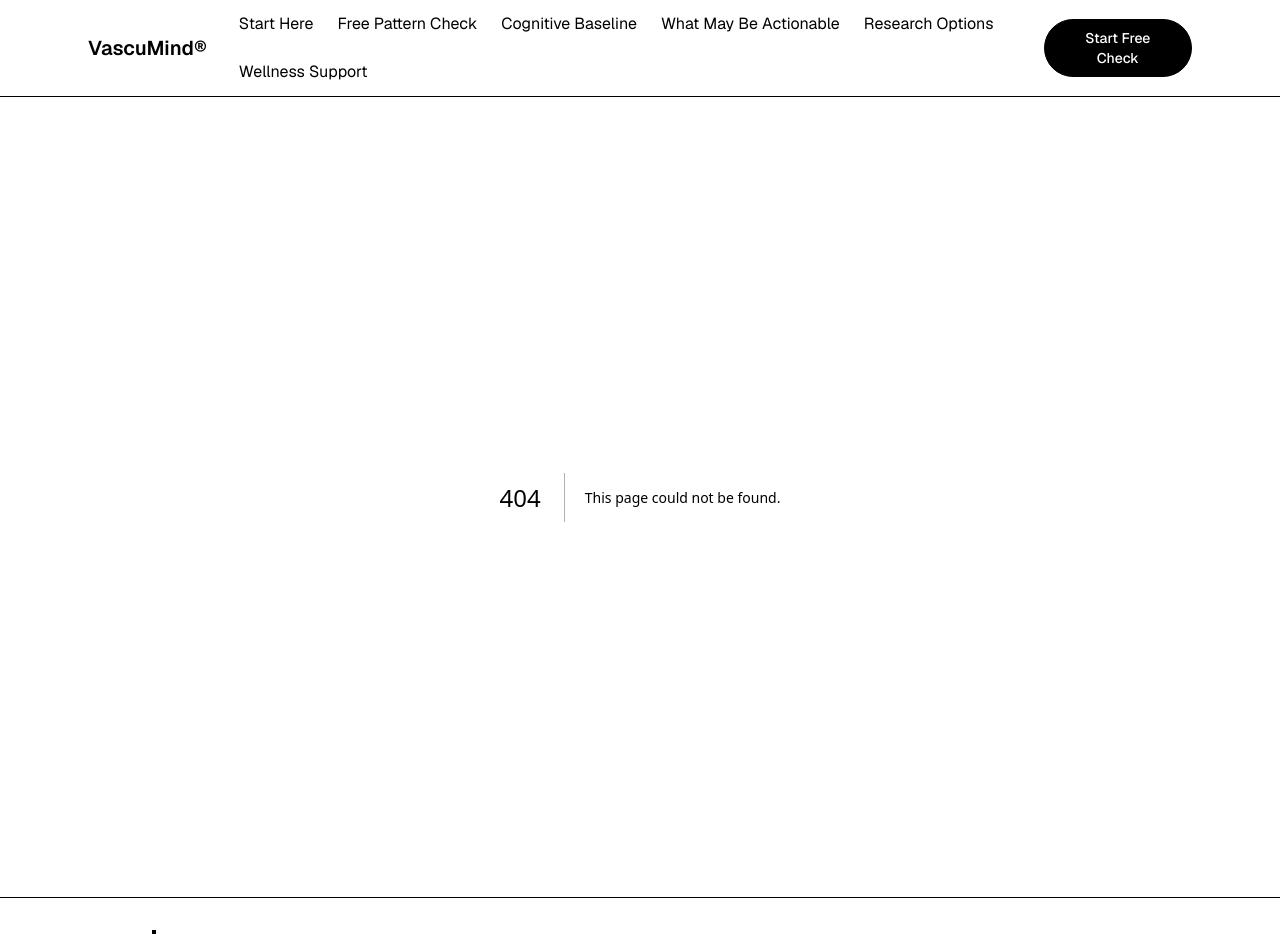
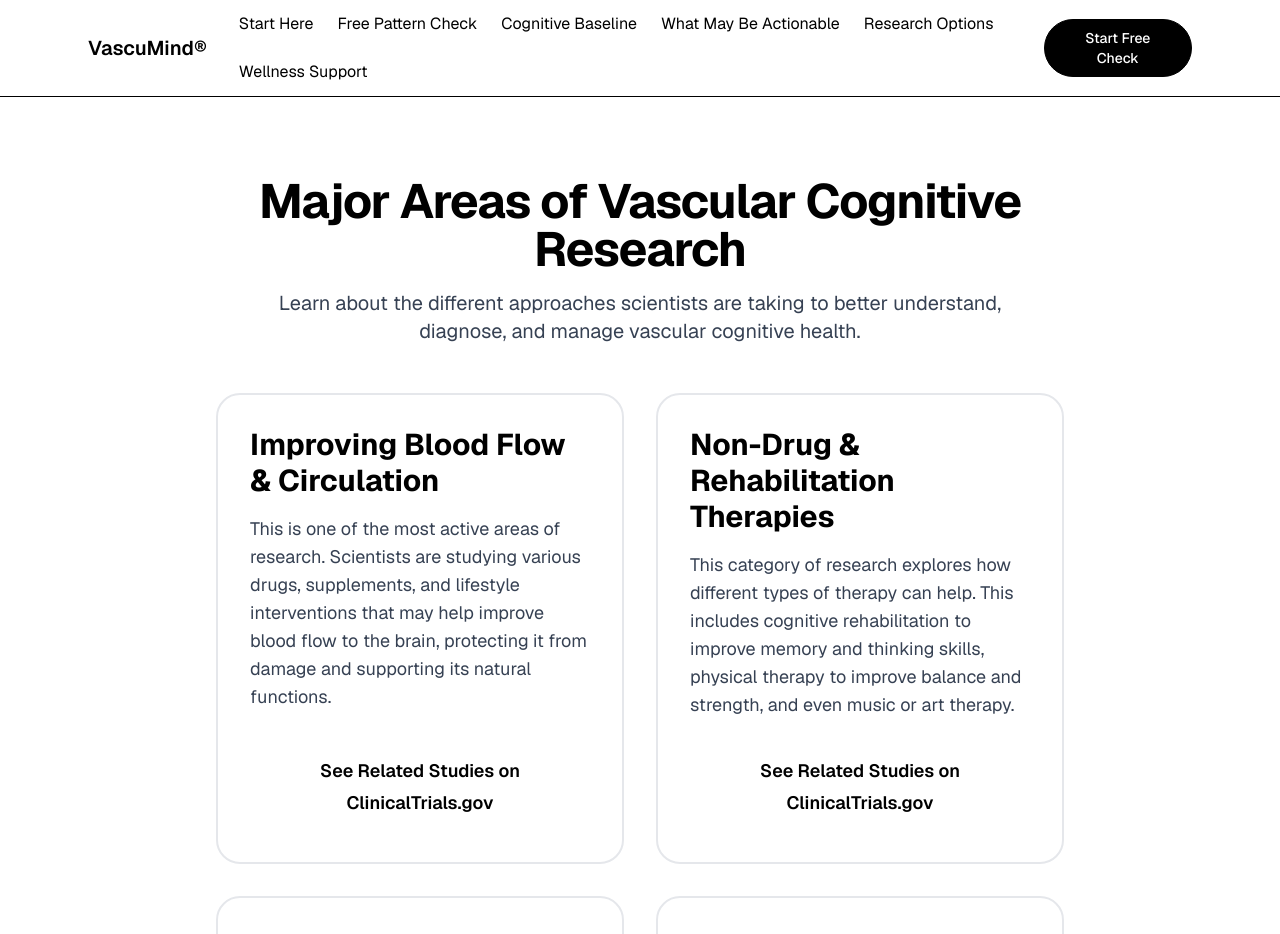
Before and after one commit to croomlawrence/vasculardementia.ai, a Next.js app: page /research/areas-of-study in a window 1280 px wide. Before the commit this address had no page. Shown: the top 934 px of the page. Built offline with nearby package versions, Linux system fonts and the light colour scheme.

Commit message:
feat: add educational research areas page

```diff
--- a/app/clinical-trials/page.tsx
+++ b/app/clinical-trials/page.tsx
@@ -30,10 +30,23 @@ export default function ClinicalTrialsPage() {
         </div>
       </div>
 
-      <div className="text-center">
+      <div className="text-center border-t pt-12 mt-12">
+        <h2 className="text-4xl font-semibold tracking-tight mb-6">Learn About Different Types of Research</h2>
+        <p className="text-xl text-gray-700 mb-10 max-w-3xl mx-auto">
+          Not all clinical trials are the same. Explore the major categories of research being done to better understand and treat vascular cognitive conditions.
+        </p>
+        <Link
+          href="/research/areas-of-study"
+          className="btn-secondary inline-block px-12 py-4 rounded-full text-xl font-semibold focus:outline focus:outline-4 focus:outline-white"
+        >
+          Explore Areas of Study
+        </Link>
+      </div>
+
+      <div className="text-center border-t pt-12 mt-12">
         <h2 className="text-4xl font-semibold tracking-tight mb-6">Is a Clinical Trial Right for You?</h2>
         <p className="text-xl text-gray-700 mb-10 max-w-3xl mx-auto">
-          Our goal is to connect interested and qualified individuals with our clinical research partners. The first step is a short, anonymous pre-screener to see if you may be a preliminary fit for any current or future studies.
+          If you're ready, the first step is a short, anonymous pre-screener to see if you may be a preliminary fit for any current or future studies.
         </p>
 
         <Link
--- /dev/null
+++ b/app/research/areas-of-study/page.tsx
@@ -0,0 +1,76 @@
+import type { Metadata } from 'next';
+import Link from 'next/link';
+
+export const metadata: Metadata = {
+  title: "Areas of Research in Vascular Cognitive Health | VascuMind",
+  description: "Learn about the different types of clinical trials and research being done to better understand and manage vascular cognitive health.",
+};
+
+const researchAreas = [
+  {
+    title: "Improving Blood Flow & Circulation",
+    description: "This is one of the most active areas of research. Scientists are studying various drugs, supplements, and lifestyle interventions that may help improve blood flow to the brain, protecting it from damage and supporting its natural functions.",
+    href: "https://clinicaltrials.gov/search?cond=Vascular%20Dementia&term=blood%20flow&recrs=a",
+  },
+  {
+    title: "Non-Drug & Rehabilitation Therapies",
+    description: "This category of research explores how different types of therapy can help. This includes cognitive rehabilitation to improve memory and thinking skills, physical therapy to improve balance and strength, and even music or art therapy.",
+    href: "https://clinicaltrials.gov/search?cond=Vascular%20Dementia&term=rehabilitation&recrs=a",
+  },
+    {
+    title: "Digital Health, Apps & Wearables",
+    description: "Researchers are increasingly using technology to monitor patients and deliver support. This includes specialized mobile apps to guide exercises, wearable sensors to track movement and sleep, and telehealth platforms to connect patients with specialists remotely.",
+    href: "https://clinicaltrials.gov/search?cond=Vascular%20Dementia&term=app%20OR%20digital&recrs=a",
+  },
+  {
+    title: "New Diagnostic & Imaging Tools",
+    description: "A major goal of research is to find better ways to detect vascular cognitive changes as early as possible. This involves developing new brain imaging techniques, identifying blood-based biomarkers, and creating more sensitive cognitive tests.",
+    href: "https://clinicaltrials.gov/search?cond=Vascular%20Dementia&term=diagnostic%20OR%20imaging&recrs=a",
+  },
+  {
+    title: "Drug & Supplement Studies",
+    description: "This is the most well-known type of clinical trial, where researchers test the safety and effectiveness of new medications or nutritional supplements to see if they can slow progression or improve symptoms.",
+    href: "https://clinicaltrials.gov/search?cond=Vascular%20Dementia&f_intrv=Drug%20OR%20Dietary%20Supplement&recrs=a",
+  }
+];
+
+export default function AreasOfStudyPage() {
+  return (
+    <main className="max-w-4xl mx-auto px-6 py-20">
+      <div className="text-center mb-12">
+        <h1 className="text-5xl font-semibold tracking-tight mb-4">Major Areas of Vascular Cognitive Research</h1>
+        <p className="text-xl text-gray-700 max-w-3xl mx-auto">Learn about the different approaches scientists are taking to better understand, diagnose, and manage vascular cognitive health.</p>
+      </div>
+
+      <div className="grid md:grid-cols-2 gap-8">
+        {researchAreas.map((area) => (
+          <div key={area.title} className="border-2 border-gray-200 rounded-3xl p-8 flex flex-col">
+            <h2 className="text-3xl font-semibold mb-4">{area.title}</h2>
+            <p className="text-lg text-gray-700 mb-6 flex-grow">{area.description}</p>
+            <Link
+              href={area.href}
+              target="_blank"
+              rel="noopener noreferrer"
+              className="btn-secondary inline-block mt-auto text-center font-semibold py-3 px-6 rounded-full"
+            >
+              See Related Studies on ClinicalTrials.gov
+            </Link>
+          </div>
+        ))}
+      </div>
+
+      <div className="mt-16 text-center border-t pt-10">
+        <h2 className="text-4xl font-semibold tracking-tight mb-4">Ready to Take the Next Step?</h2>
+        <p className="text-xl text-gray-700 mb-8 max-w-3xl mx-auto">
+            Our anonymous pre-screener can help you determine if you might be a preliminary fit for studies like these.
+        </p>
+        <Link
+            href="/clinical-trials/pre-screener"
+            className="btn-green inline-block px-12 py-4 rounded-full text-xl font-semibold"
+        >
+            Start Your Pre-Screener
+        </Link>
+      </div>
+    </main>
+  );
+}
```
